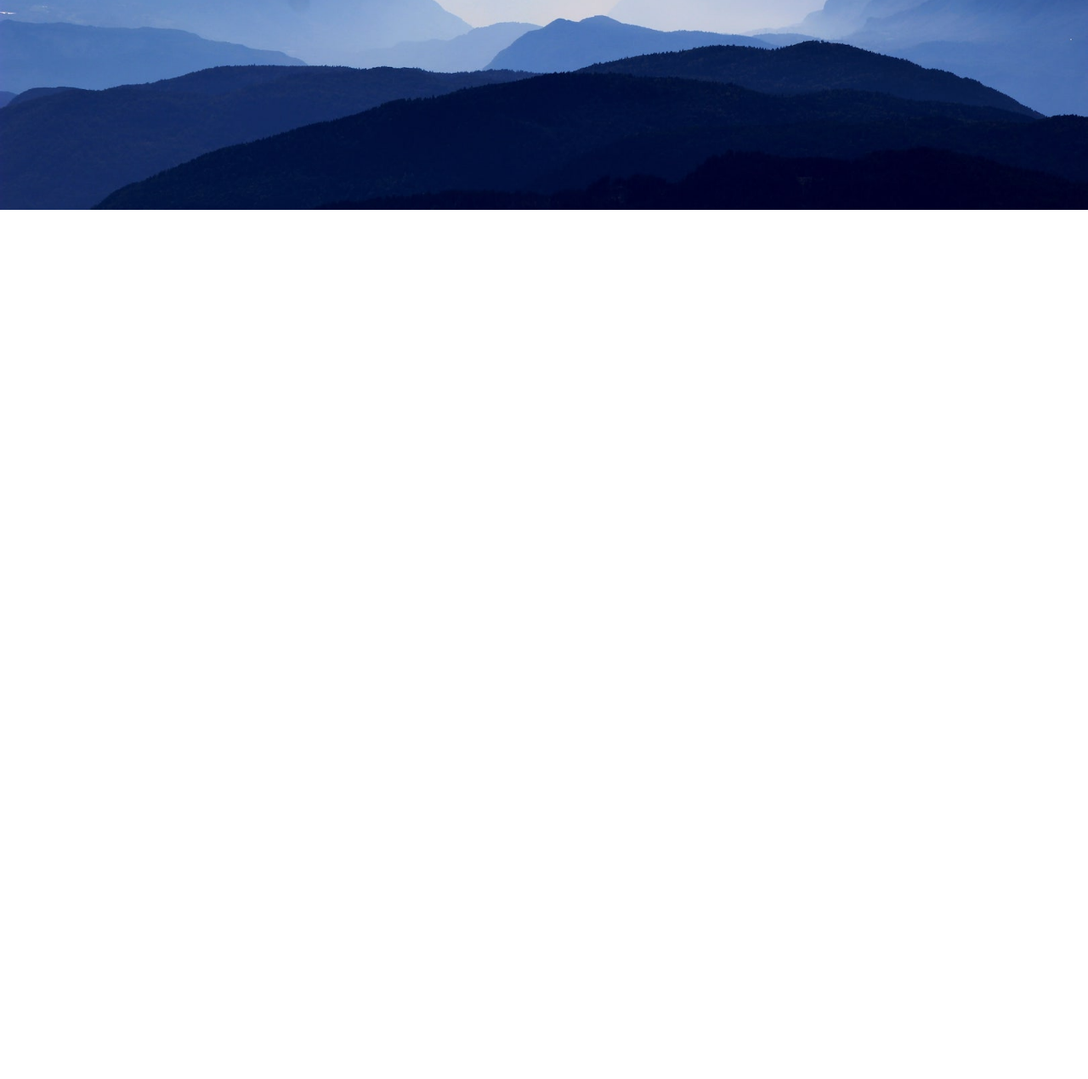
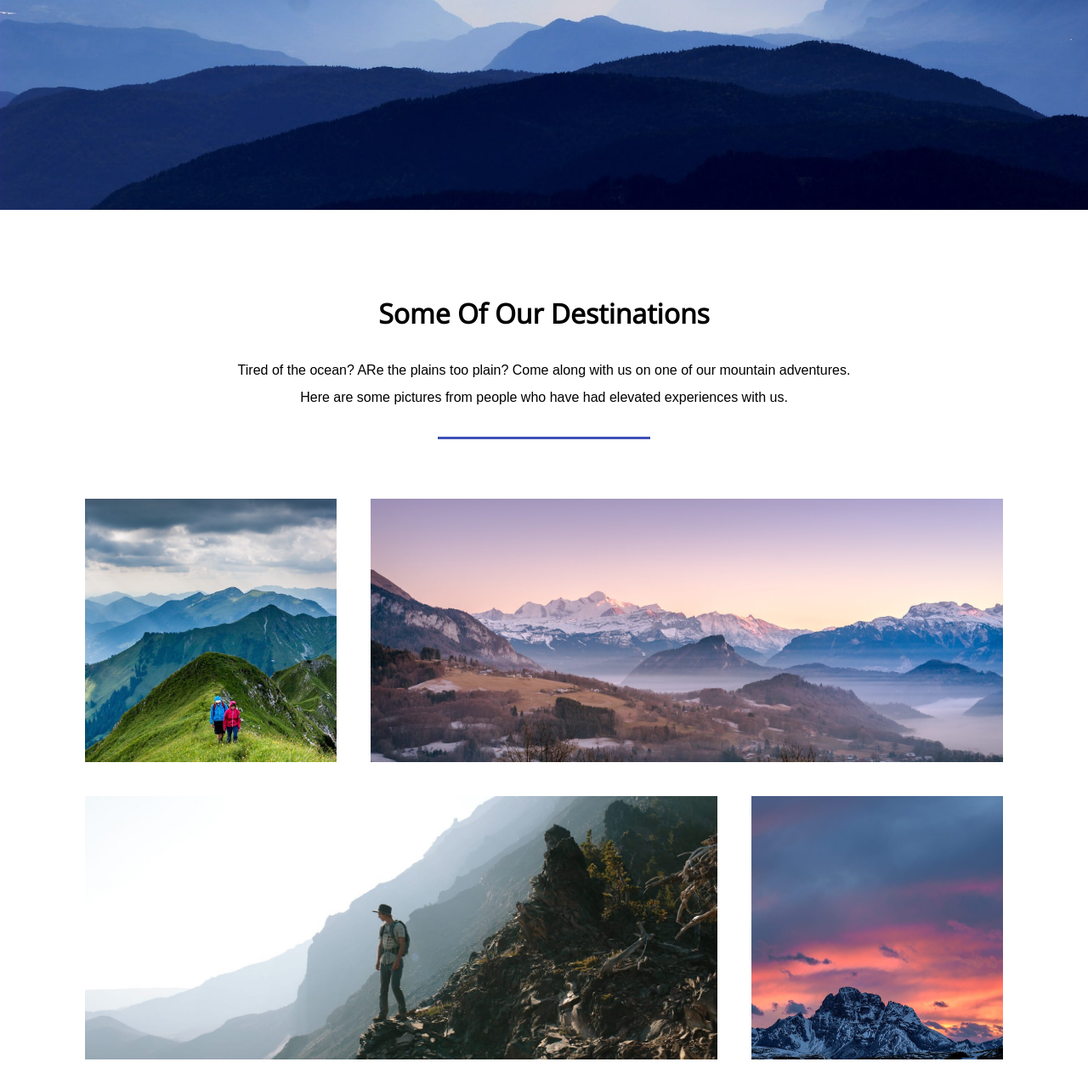
Before and after one commit to jcochran206/MountainGuide, a plain HTML site: page index.html in a window 1280 px wide. Shown: the part 553-1823 px from the top of the page at 85% size. Before the commit the page ends 800 px from the top, so only its background shows below. Drawn offline with nearby package versions, Linux system fonts and the light colour scheme.

Commit message:
added destination section
added destination section

```diff
--- a/assets/css/styles.css
+++ b/assets/css/styles.css
@@ -11,7 +11,7 @@ html {
   color #555;
 }
 
-nav {
+ul, nav {
   list-style: none;
 }
 
@@ -39,6 +39,36 @@ section {
   flex-direction: column;
   align-items: center;
   padding: 100px 80px;
+}
+
+.grid {
+  width: 100%;
+  display: flex;
+  flex-wrap: wrap;
+  justify-content: center;
+}
+
+hr {
+  width: 250px;
+  height: 3px;
+  background-color: #3f51b5;
+  border: 0;
+  margin-bottom: 50px;
+}
+
+section h3, title {
+  text-transform: capitalize;
+  font: bold 32px "Open Sans", sans-serif;
+  margin-bottom: 30px;
+  text-align: center;
+}
+
+section p {
+  max-width: 775px;
+  line-height: 2;
+  padding: 0 20px;
+  margin-bottom: 30px;
+  text-align: center;
 }
 
 header {
@@ -117,3 +147,20 @@ header nav li {
     margin: 0;
   }
 }
+
+/*Destinations Section*/
+.destinations .grid li {
+  height: 350px;
+  padding: 20px;
+  background-clip: content-box;
+  background-size: cover;
+  background-position: center;
+}
+
+.destinations .grid li.small {
+  flex-basis: 30%;
+}
+
+.destinations .grid li.large {
+  flex-basis: 70%;
+}
--- a/index.html
+++ b/index.html
@@ -19,12 +19,25 @@
     </nav>
   </header>
   <section class="hero">
-    <div class="background-image" style="background-image: url(assets/img/main.jpg)"></div>
+    <div class="background-image" style="background-image: url(assets/img/main.jpg);"></div>
     <div class="hero-content-area">
       <h1>Mountain Travel</h1>
       <h3>Unmissable Advendture Tours Around the World</h3>
       <a href="#" class="btn"> Contact Us </a>
     </div>
   </section>
+
+  <section class="destinations">
+    <h3 class="title"> Some of our destinations</h3>
+    <p>Tired of the ocean? ARe the plains too plain? Come along with us on one of
+    our mountain adventures. Here are some pictures from people who have had elevated experiences with us.</p>
+    <hr>
+    <ul class="grid">
+      <li class="small" style="background-image: url(assets/img/mountain1.jpg);"></li>
+      <li class="large" style="background-image: url(assets/img/mountain2.jpg);"></li>
+      <li class="large" style="background-image: url(assets/img/mountain3.jpg);"></li>
+      <li class="small" style="background-image: url(assets/img/mountain4.jpg);"></li>
+    </ul>
+  </section>
 </body>
 </html>
```
Also changed, not shown: 2 other files.
